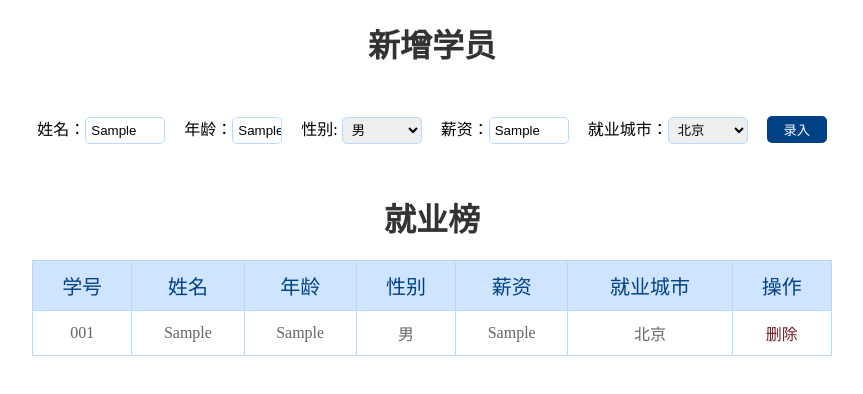
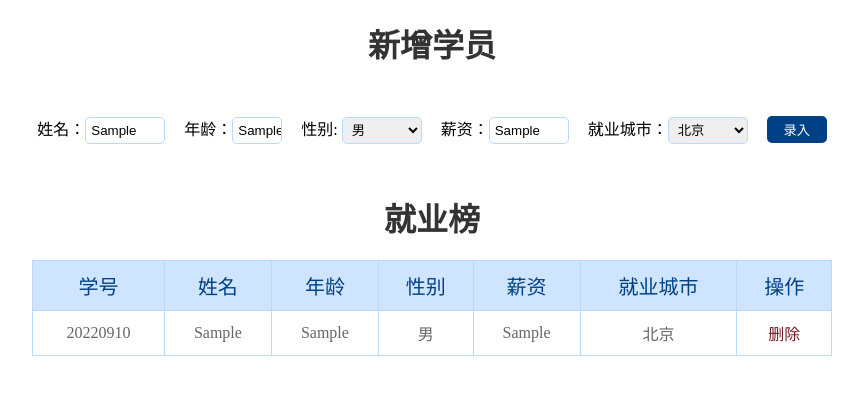
Before and after one commit to Ricardmixihe/09--06-JavaScript-Delete-Node, a plain HTML site: page 学生信息表/test.html in a window 1280 px wide. Both pictures are taken after typing "Sample", "Sample", "Sample" into the empty fields and a click on the button "录入". Shown: the whole page, without its empty margins (208-1071 px from the left). Drawn offline with Linux system fonts and the light colour scheme.

Commit message:
Update test.html

```diff
--- a/学生信息表/test.html
+++ b/学生信息表/test.html
@@ -76,6 +76,7 @@
         let city = document.querySelector('.city');//返回文档中匹配指定 CSS选择器的一个元素。!!注意仅仅返回匹配指定选择器的第一个元素
         let tbody = document.querySelector('tbody');//返回文档中匹配指定 CSS选择器的一个元素。!!注意仅仅返回匹配指定选择器的第一个元素
         let students = [];
+        let stuNum = 20220910;
 
 
         // 2.点击按钮想数组中新增学生信息
@@ -85,6 +86,7 @@
 
             // 准备一个学生对象
             let student = {
+                stuID : stuNum++,
                 sname : uname.value,
                 stu_age : age.value,
                 stu_gender : gender.value,
@@ -99,12 +101,14 @@
 
         //3.封装函数实现根据数据创建标签
         function loadDate(ary) {
+            // !!先清空tbady标签的内容
+            tbody.innerHTML = ''
             // 1.根据传递过来的数据，在页面创建元素
             for (let i = 0; i < ary.length; i++) {
                 // 2.创建标签
                 let tr = document.createElement('tr');
                     tr.innerHTML =`
-                        <td>001</td>
+                        <td>${ary[i].stuID}</td>
                         <td>${ary[i].sname}</td>
                         <td>${ary[i].stu_age}</td>
                         <td>${ary[i].stu_gender}</td>
@@ -119,7 +123,8 @@
             }
         }
 
-
+        // 4.删除功能：删除标签 委托
+        // 如果页面中元素是动态创建的且还要注册事件，则推荐使用委托
 
   </script>
 </body>
```
